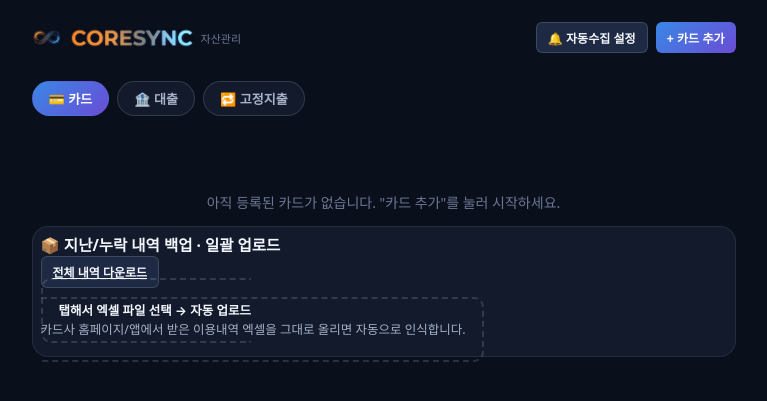
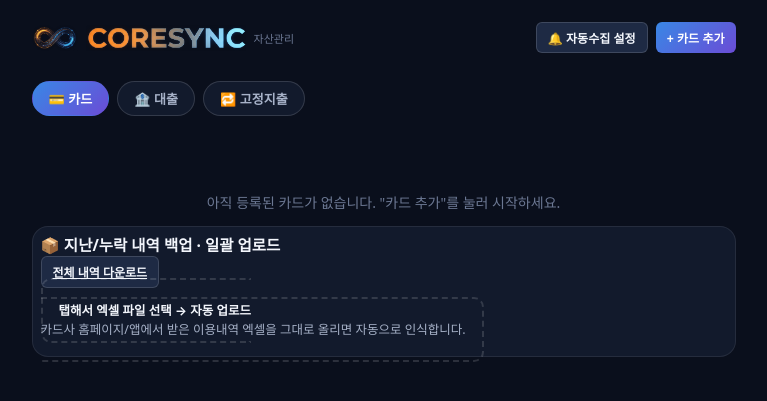
Before and after one commit to S5636/A, a Flask app: page / in a window 1280 px wide. Shown: the top 401 px of the page, without its empty margins (249-1016 px from the left). Run offline with Flask 3, Linux system fonts and the light colour scheme; data that the repository does not hold is empty; some web fonts are replaced.

Commit message:
로고와 워드마크 높이를 동일하게(1:1) 맞춤
Co-Authored-By: Claude Sonnet 5 <noreply@anthropic.com>
Claude-Session: https://claude.ai/code/session_01KvdDNG39ZNErk4kcAfZdEz

```diff
--- a/card_benefit/static/css/style.css
+++ b/card_benefit/static/css/style.css
@@ -59,8 +59,8 @@ body { padding-bottom: 40px; }
   background: var(--bg);
 }
 .app-title { display: flex; align-items: center; gap: 8px; }
-.app-logo { width: 30px; flex-shrink: 0; }
-.app-wordmark { height: 20px; flex-shrink: 0; }
+.app-logo { height: 26px; width: auto; flex-shrink: 0; }
+.app-wordmark { height: 26px; width: auto; flex-shrink: 0; }
 .app-subtitle { font-size: 11px; color: var(--text-muted); }
 
 .header-actions { display: flex; gap: 8px; flex-wrap: wrap; }
```
